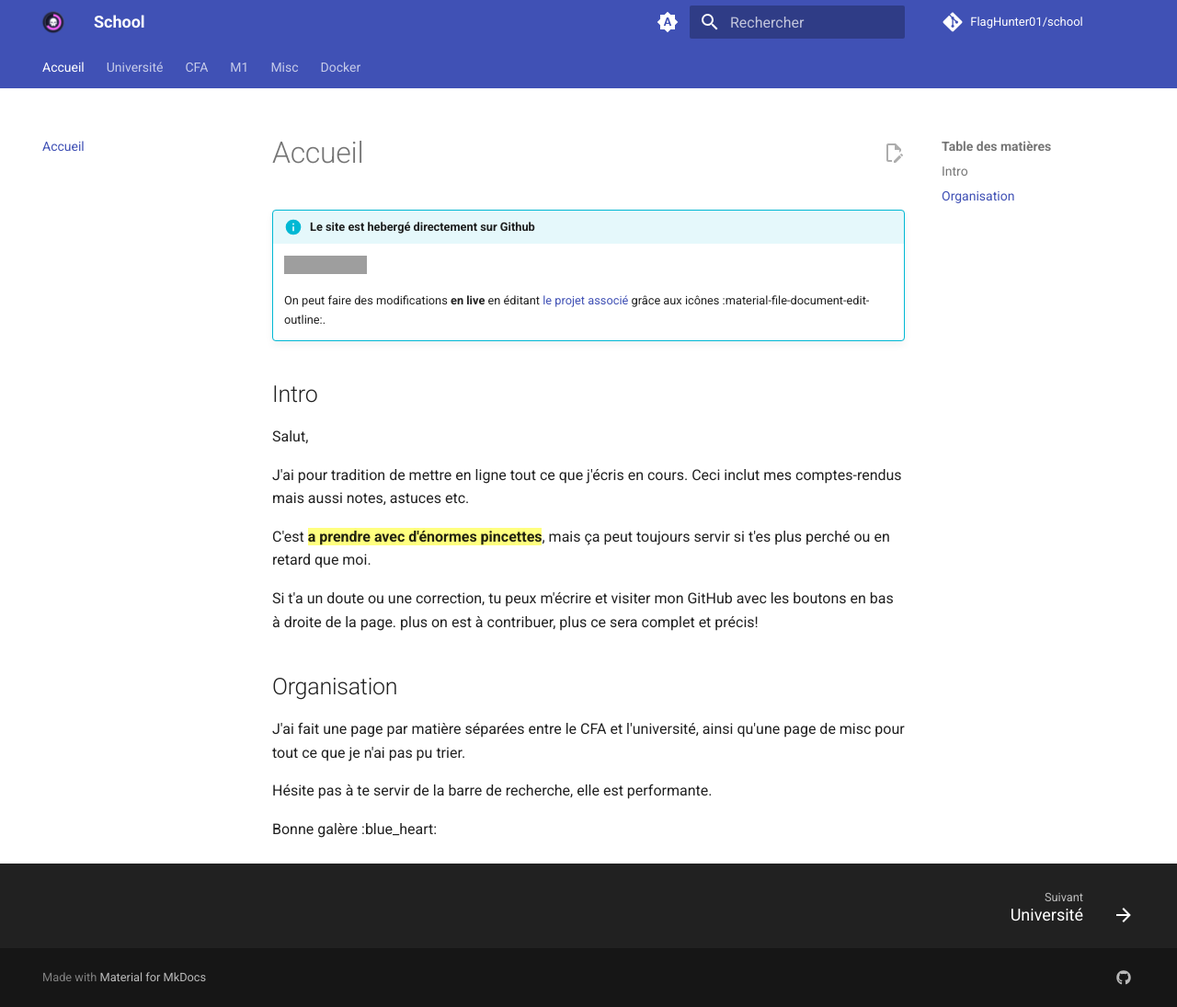
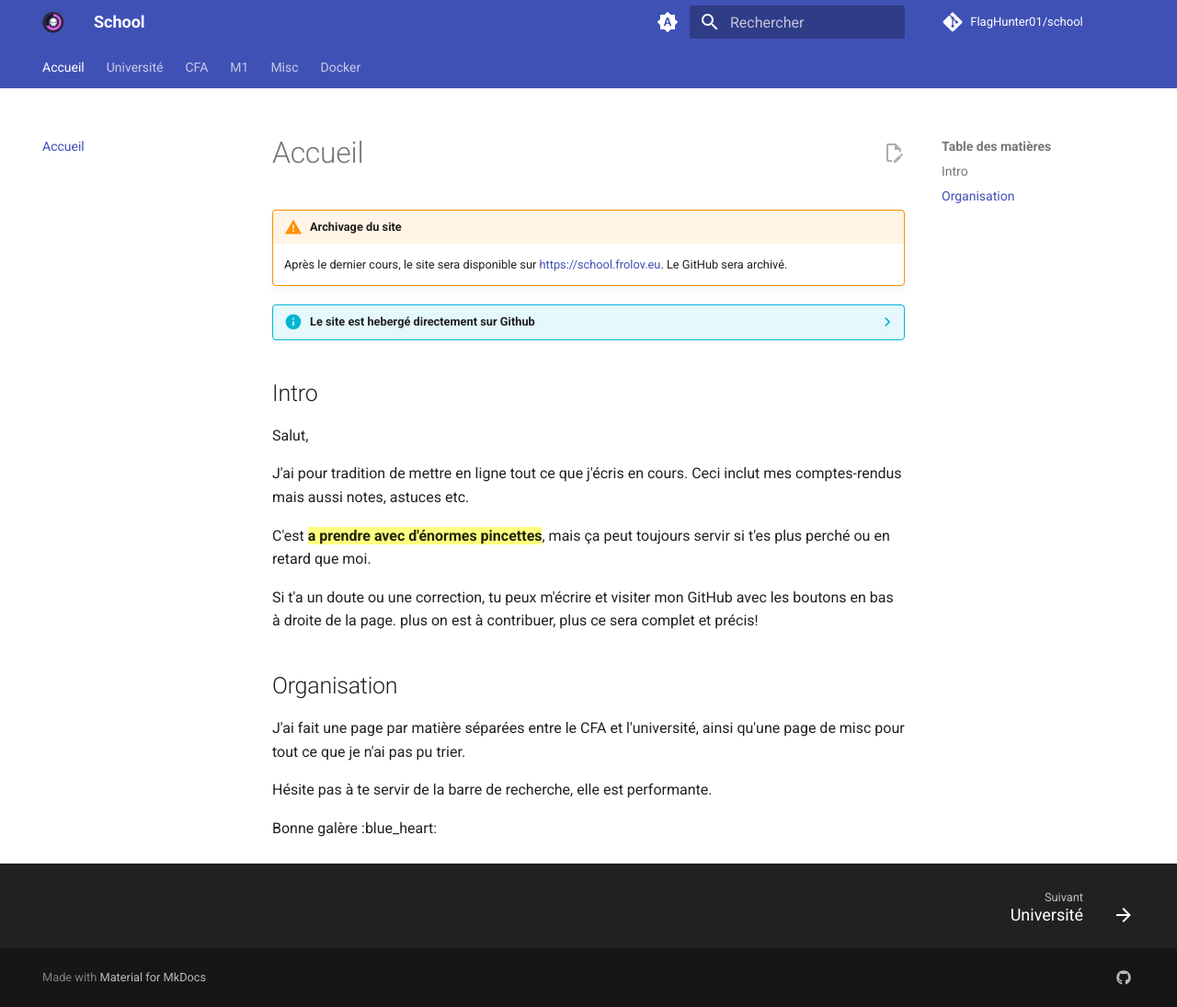
Before and after one commit to FlagHunter01/school, an MkDocs documentation site: the page built from docs/index.md, in a window 1280 px wide and 1095 px high. Shown: the whole window at 92% size. Built offline with MkDocs 1.6.1 and Material for MkDocs 9.7.7, drawn with Linux system fonts in a browser that asks for light colours; comment, search, counter and statistics services are not loaded; grey boxes are pictures that could not be loaded.

Commit message:
Ajout du message d'archivage

```diff
--- a/docs/index.md
+++ b/docs/index.md
@@ -2,7 +2,10 @@
 title: Bienvenue dans mon bordel scolaire
 ---
 
-!!! info "Le site est hebergé directement sur Github"
+!!! warning "Archivage du site"
+    Après le dernier cours, le site sera disponible sur [https://school.frolov.eu](https://school.frolov.eu). Le GitHub sera archivé.
+
+??? info "Le site est hebergé directement sur Github"
     [![ci](https://github.com/FlagHunter01/school/actions/workflows/ci.yml/badge.svg)](https://github.com/FlagHunter01/school/actions/workflows/ci.yml)
 
     On peut faire des modifications **en live** en éditant [le projet associé](https://github.com/FlagHunter01/school) grâce aux icônes :material-file-document-edit-outline:.
```
